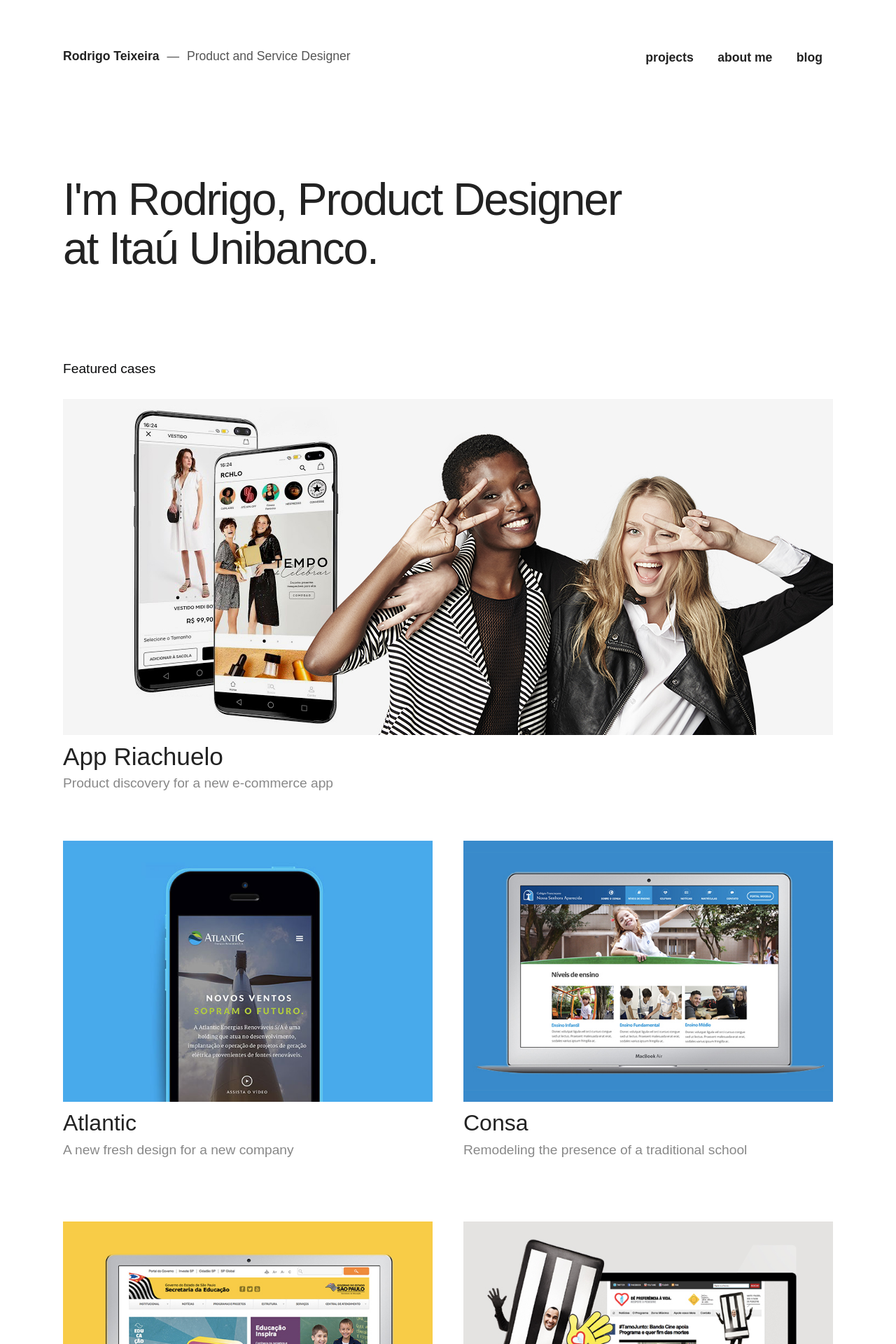
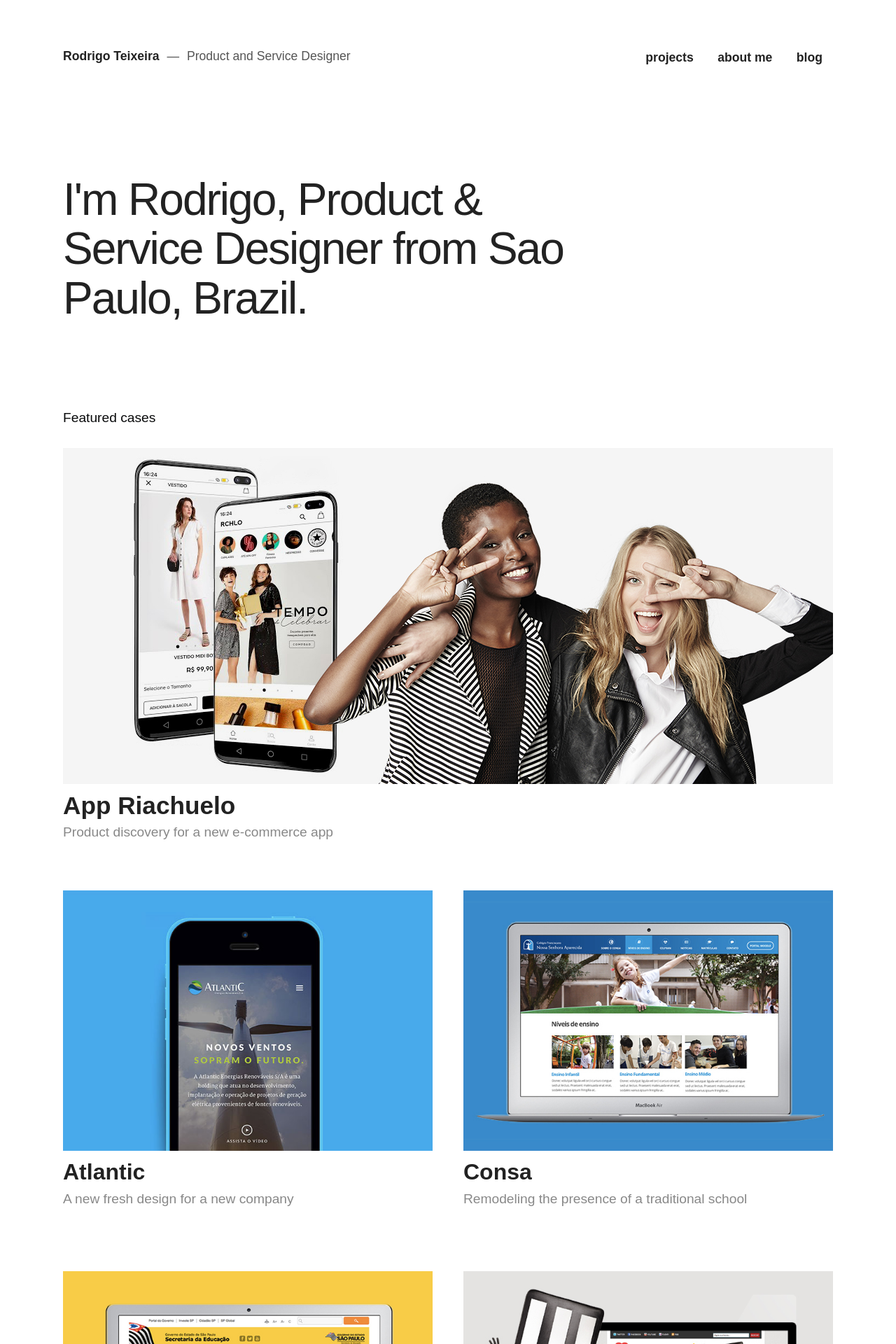
Before and after one commit to drigoteixeira/drigoteixeira.github.io, a Jekyll site: the page built from index.html, in a window 1280 px wide. Shown: the top 1920 px of the page at 70% size. Built offline with Jekyll 4.4.1, drawn with Linux system fonts in a browser that asks for light colours; some web fonts are replaced.

Commit message:
Update typo

```diff
--- a/_scss/typography.scss
+++ b/_scss/typography.scss
@@ -11,7 +11,7 @@
     color: $gray-2;
     margin-top: 0;
     font-family: neue-haas-grotesk-text, sans-serif;
-    font-weight: 400;
+    font-weight: 700;
 }
 
 h1 {
--- a/index.html
+++ b/index.html
@@ -6,8 +6,8 @@
 
 <div class="container cover">
     <div class="row">
-        <div class="nine columns">
-            <h1 class="light">I'm Rodrigo, Product Designer at Itaú Unibanco.</h1>
+        <div class="eight columns">
+            <h1 class="light">I'm Rodrigo, Product &amp; Service Designer from Sao Paulo, Brazil.</h1>
         </div>
     </div>
 </div>
```
